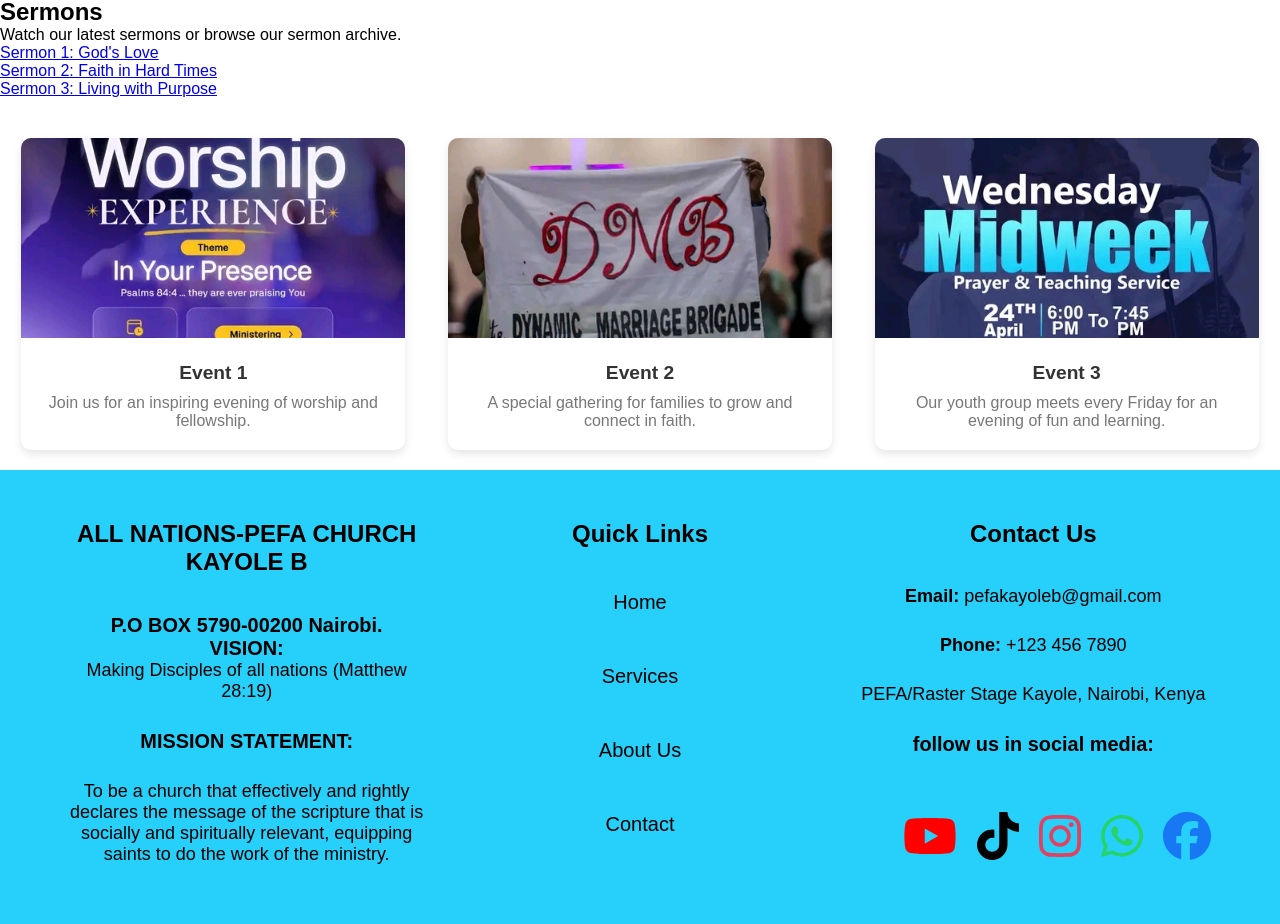
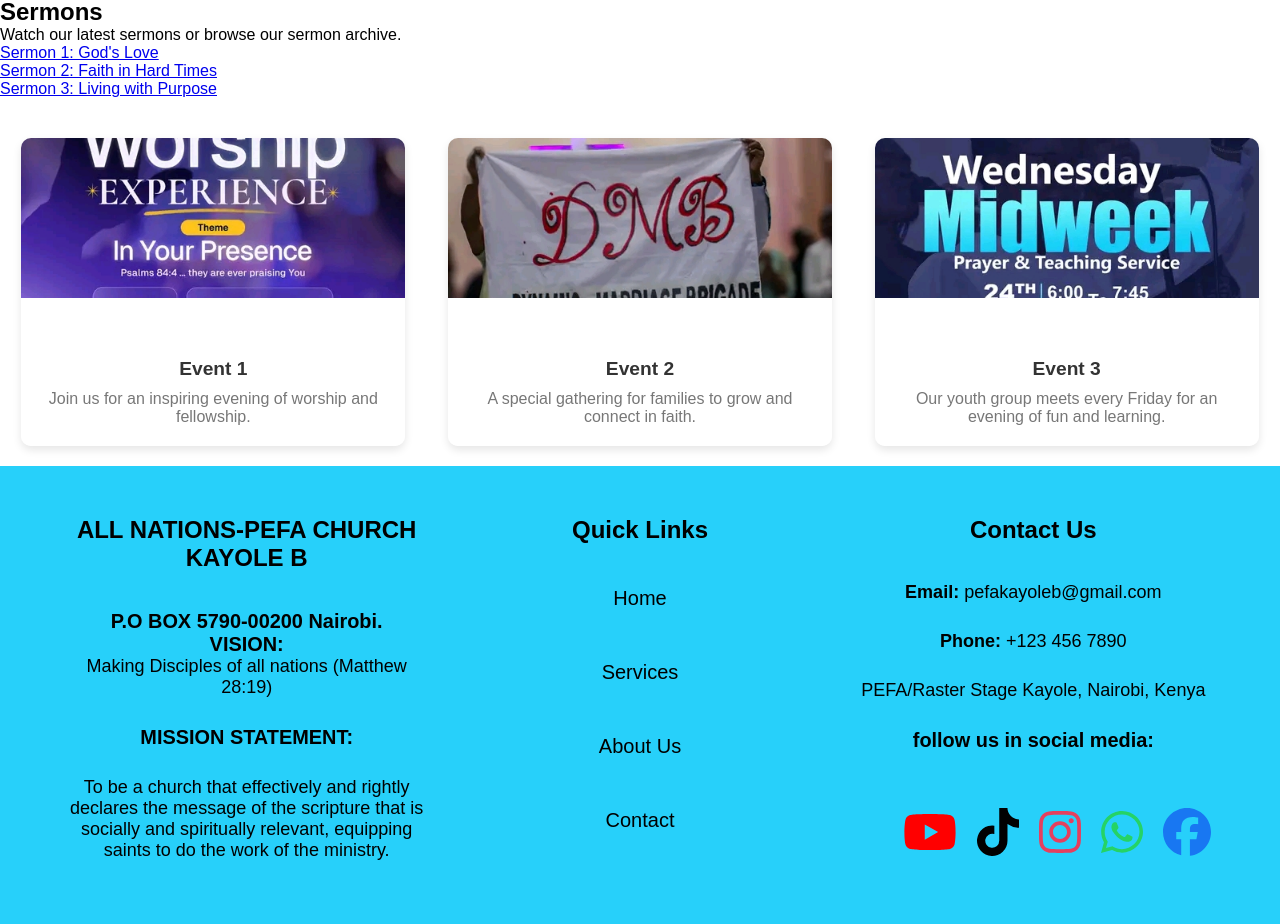
Before and after one commit to kimitasharrif/churchwebsite, a React (Create React App) app: page /sermons in a window 1280 px wide. Shown: the part 800-1724 px from the top of the page. Built offline with nearby package versions, Linux system fonts and the light colour scheme.

Commit message:
cards added

```diff
--- a/src/App.css
+++ b/src/App.css
@@ -573,23 +573,40 @@ html, body {
   border-radius: 10px;
   margin-bottom: 20px;
   transition: transform 0.3s ease;
+  overflow: hidden; /* Prevents hover overflow */
 }
 
 .card:hover {
-  transform: scale(1.05);
+  transform: translateY(-10px); /* Slight upward movement */
+}
+
+.card-image-container {
+  height: 200px;
+  overflow: hidden;
+  position: relative;
 }
 
 .card-img {
   width: 100%;
-  height: 200px;
+  height: 80%;
   object-fit: cover;
-  border-top-left-radius: 10px;
-  border-top-right-radius: 10px;
+  transition: transform 0.3s ease;
+}
+
+.card:hover .card-img {
+  transform: translateY(10px); /* Shrinks from the bottom on hover */
 }
 
 .card-body {
   padding: 20px;
   text-align: center;
+  background-color: white;
+  transition: background-color 0.3s ease;
+}
+
+.card:hover .card-body {
+  background-color: #007bff; /* Changes to blue on hover */
+  color: white;
 }
 
 .card-title {
@@ -598,9 +615,17 @@ html, body {
   color: #333;
 }
 
+.card:hover .card-title {
+  color: white; /* Changes title color on hover */
+}
+
 .card-text {
   font-size: 1em;
   color: #777;
+}
+
+.card:hover .card-text {
+  color: white; /* Changes text color on hover */
 }
 
 /* Responsive Design */
--- a/src/components/Sermons.jsx
+++ b/src/components/Sermons.jsx
@@ -36,21 +36,27 @@ function Sermons() {
           {/* Event Cards Section */}
           <div className="row event-cards">
             <div className="col-md-3 card">
-              <img src={eventImage1} alt="Event 1" className="card-img" />
+              <div className="card-image-container">
+                <img src={eventImage1} alt="Event 1" className="card-img" />
+              </div>
               <div className="card-body">
                 <h5 className="card-title">Event 1</h5>
                 <p className="card-text">Join us for an inspiring evening of worship and fellowship.</p>
               </div>
             </div>
             <div className="col-md-3 card">
-              <img src={eventImage2} alt="Event 2" className="card-img" />
+              <div className="card-image-container">
+                <img src={eventImage2} alt="Event 2" className="card-img" />
+              </div>
               <div className="card-body">
                 <h5 className="card-title">Event 2</h5>
                 <p className="card-text">A special gathering for families to grow and connect in faith.</p>
               </div>
             </div>
             <div className="col-md-3 card">
-              <img src={eventImage3} alt="Event 3" className="card-img" />
+              <div className="card-image-container">
+                <img src={eventImage3} alt="Event 3" className="card-img" />
+              </div>
               <div className="card-body">
                 <h5 className="card-title">Event 3</h5>
                 <p className="card-text">Our youth group meets every Friday for an evening of fun and learning.</p>
```
